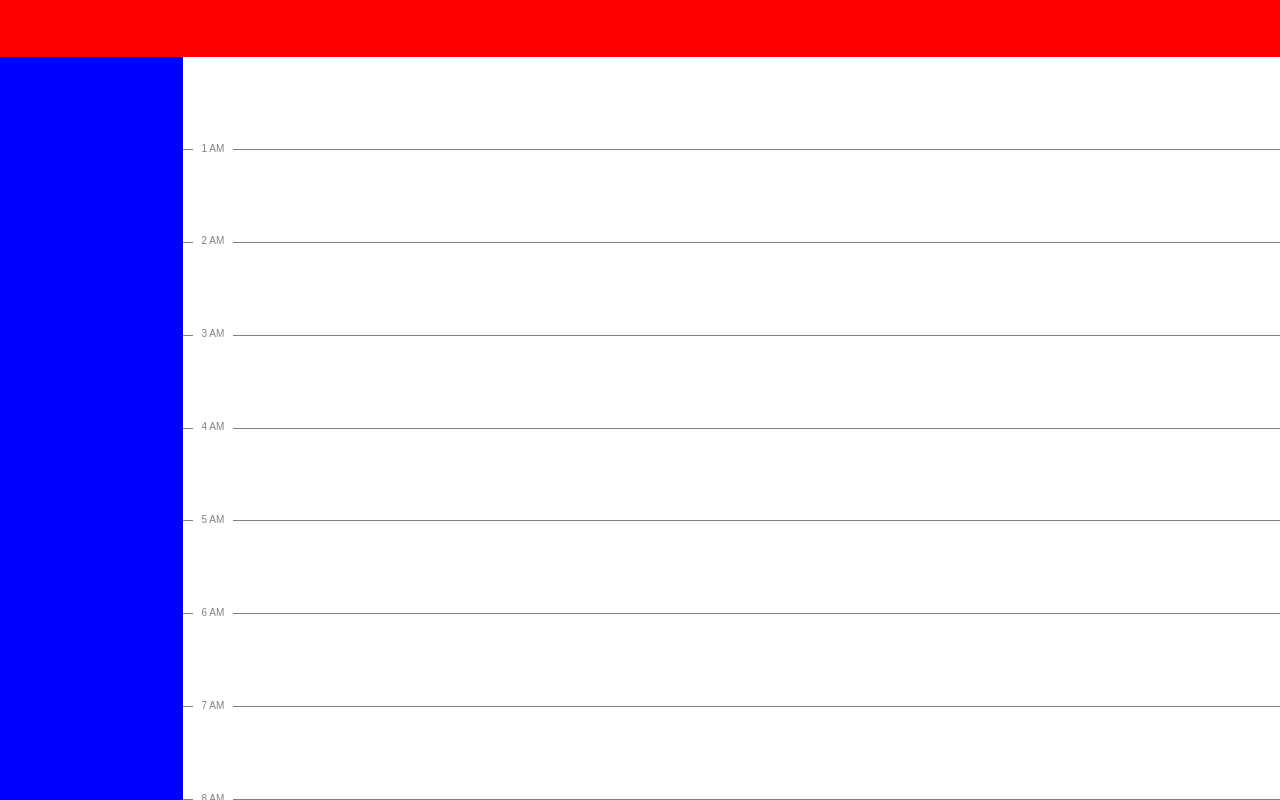
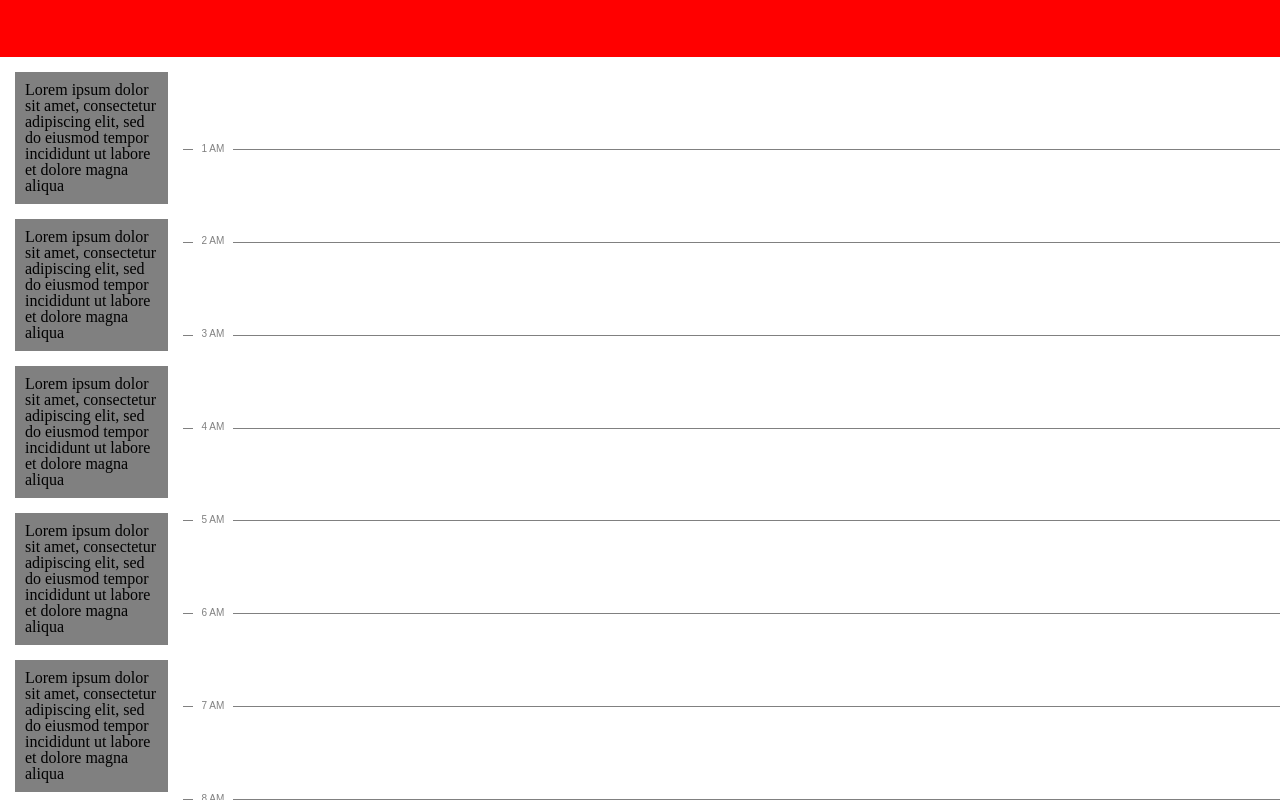
Before and after one commit to arimeyer/task_design, a React app: page / in a window 1280 px wide. Built offline with nearby package versions, Linux system fonts and the light colour scheme.

Commit message:
added task placeholders

```diff
--- /dev/null
+++ b/src/faketask.js
@@ -0,0 +1 @@
+export default `Lorem ipsum dolor sit amet, consectetur adipiscing elit, sed do eiusmod tempor incididunt ut labore et dolore magna aliqua`
--- a/src/root.jsx
+++ b/src/root.jsx
@@ -2,6 +2,9 @@ import React from 'react'
 import Schedule from './schedule.jsx'
 import NavBar from './navbar.jsx'
 import Tasks from './tasks.jsx'
+import Task from './task.jsx'
+
+import fakeTask from './faketask.js'
 
 const Root = () => {
     const styles = {
@@ -19,7 +22,9 @@ const Root = () => {
     return (
         <div style={styles.container}>
             <NavBar />
-            <Tasks />
+            <Tasks>
+                {Array(20).fill(fakeTask).map((x, i) => <Task key={i} text={x} />)}
+            </Tasks>
             <Schedule />
         </div>
     )
--- /dev/null
+++ b/src/task.jsx
@@ -0,0 +1,21 @@
+import React from 'react'
+
+const Task = ({ text }) => {
+    const styles = {
+        container: {
+            flex: '1',
+            padding: '15px 15px 0 15px'
+        },
+        textBox: {
+            padding: '10px',
+            background: 'grey'
+        }
+    }
+    return (
+        <div style={styles.container}>
+            <div style={styles.textBox}>{text}</div>
+        </div>
+    )
+}
+
+export default Task
--- a/src/tasks.jsx
+++ b/src/tasks.jsx
@@ -4,11 +4,14 @@ const Tasks = ({ children }) => {
     const styles = {
         container: {
             gridArea: 'task',
-            background: 'blue'
+            display: 'flex',
+            flexDirection: 'column',
+            overflowY: 'scroll',
         }
     }
     return (
         <div style={styles.container}>
+            {children}
         </div>
     )
 }
```
